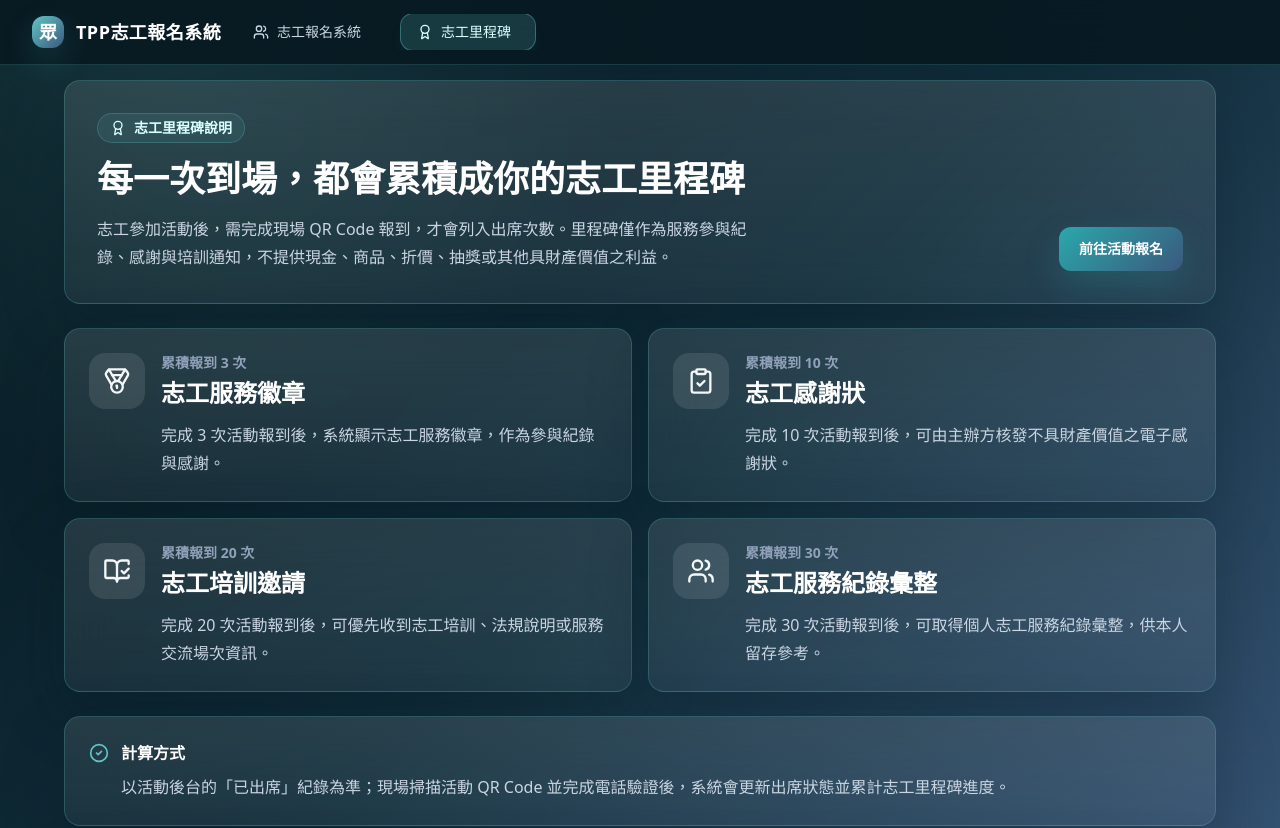
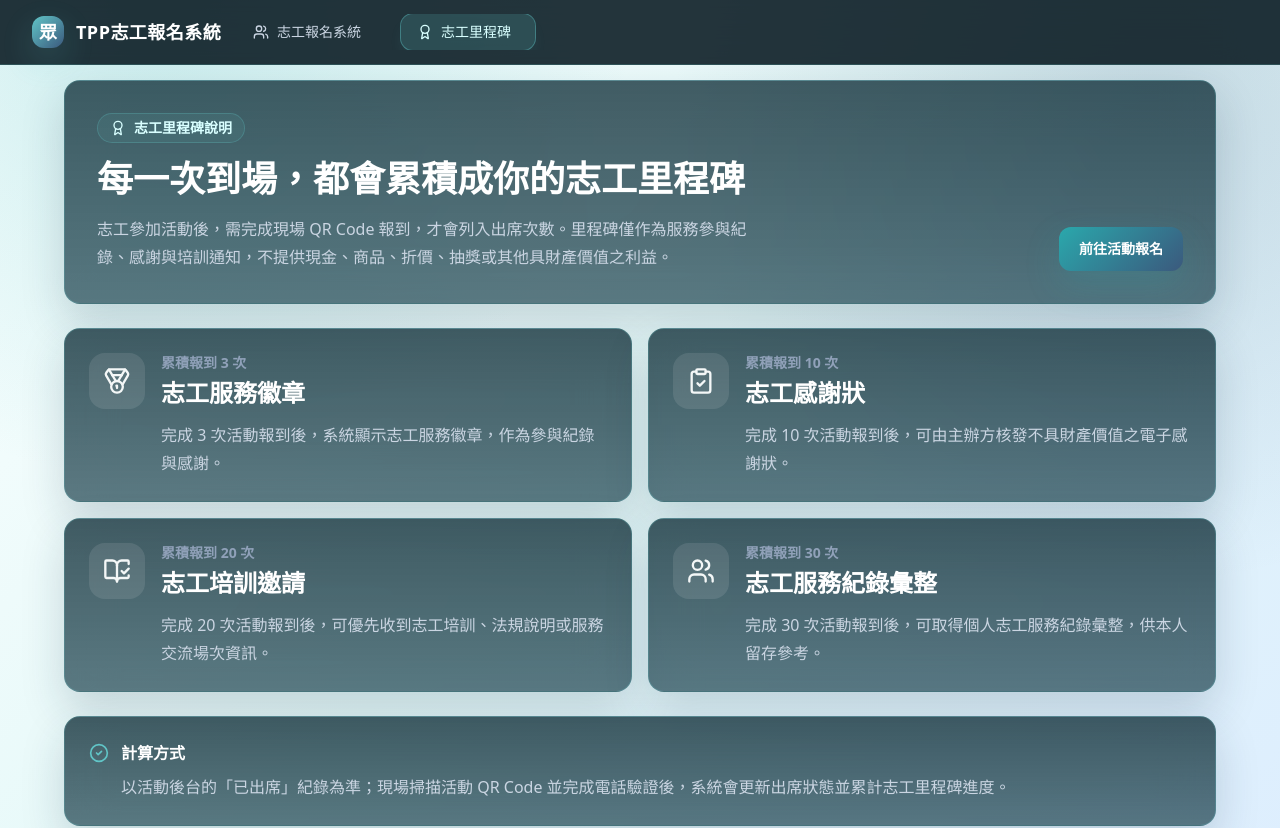
Before and after one commit to nn70/tpp_tissue, a Next.js app: page /volunteer-rewards in a window 1280 px wide. Shown: the top 828 px of the page. Built offline with nearby package versions, Linux system fonts and the light colour scheme; no server answers.

Commit message:
Brighten site background

```diff
--- a/src/app/globals.css
+++ b/src/app/globals.css
@@ -20,21 +20,22 @@
 
 @media (prefers-color-scheme: dark) {
   :root {
-    --background: #071820;
-    --foreground: #f7fbfb;
+    --background: #f7fbfb;
+    --foreground: #173246;
   }
 }
 
 @layer base {
   html {
-    background: #071820;
+    background: #f2ffff;
   }
 
   body {
     min-height: 100vh;
     background:
-      radial-gradient(circle at top left, rgba(97, 197, 199, 0.16), transparent 34rem),
-      linear-gradient(135deg, #071820 0%, #102d3a 46%, #3b597d 100%);
+      radial-gradient(circle at top left, rgba(97, 197, 199, 0.28), transparent 34rem),
+      radial-gradient(circle at 85% 8%, rgba(59, 89, 125, 0.16), transparent 30rem),
+      linear-gradient(135deg, #fbffff 0%, #e4f8f8 45%, #dcecff 100%);
     color: var(--foreground);
     font-family: var(--font-sans), sans-serif;
   }
@@ -48,9 +49,9 @@
 @layer utilities {
   .glass-panel {
     @apply border shadow-2xl backdrop-blur-xl;
-    background: linear-gradient(180deg, rgba(255, 255, 255, 0.11), rgba(255, 255, 255, 0.055));
+    background: linear-gradient(180deg, rgba(11, 42, 52, 0.76), rgba(15, 54, 67, 0.66));
     border-color: var(--tpp-line);
-    box-shadow: 0 22px 60px rgba(3, 20, 27, 0.28);
+    box-shadow: 0 18px 44px rgba(23, 50, 70, 0.18);
   }
 
   .glass-input {
@@ -68,8 +69,9 @@
   .tpp-page {
     @apply min-h-screen text-slate-100;
     background:
-      radial-gradient(circle at 12% 0%, rgba(97, 197, 199, 0.16), transparent 30rem),
-      linear-gradient(135deg, #071820 0%, #102d3a 48%, #3b597d 100%);
+      radial-gradient(circle at 12% 0%, rgba(97, 197, 199, 0.3), transparent 30rem),
+      radial-gradient(circle at 90% 10%, rgba(59, 89, 125, 0.18), transparent 30rem),
+      linear-gradient(135deg, #fbffff 0%, #e4f8f8 46%, #dcecff 100%);
   }
 
   .tpp-primary-button {
```
